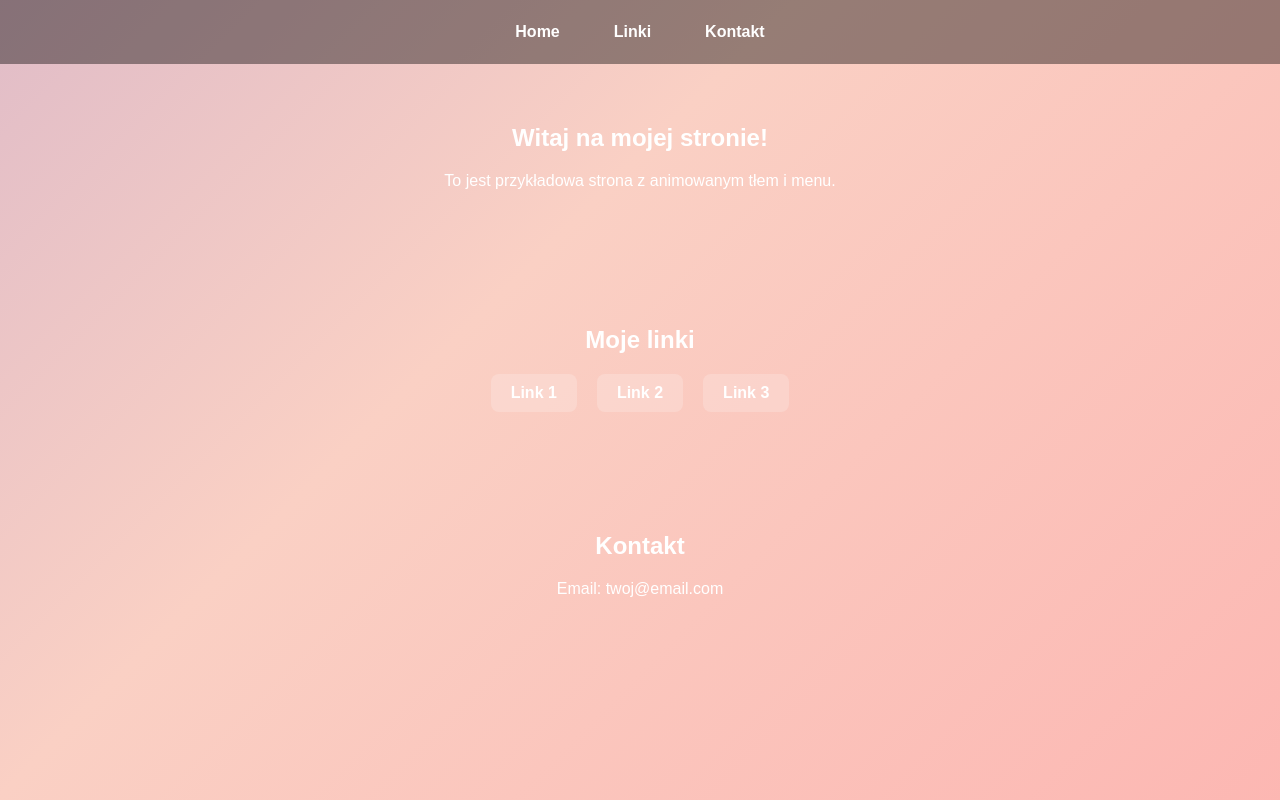
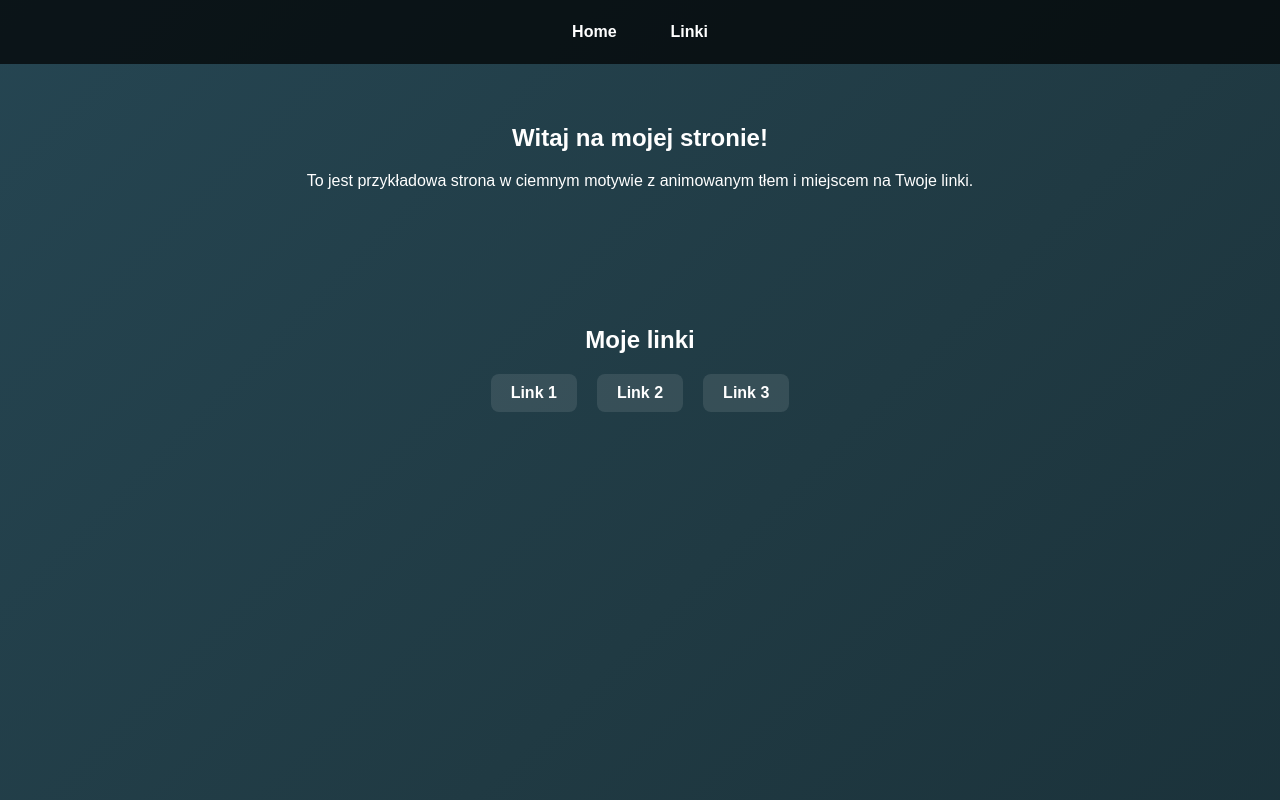
Before and after one commit to Darriox/darriox.github.io, a plain HTML site: page index.html in a window 1280 px wide. Drawn offline with Linux system fonts and the light colour scheme.

Commit message:
Update index.html

```diff
--- a/index.html
+++ b/index.html
@@ -3,7 +3,7 @@
 <head>
     <meta charset="UTF-8">
     <meta name="viewport" content="width=device-width, initial-scale=1.0">
-    <title>Moja Animowana Strona</title>
+    <title>Darriox.github.io</title>
     <style>
         html, body {
             height: 100%;
@@ -16,6 +16,7 @@
             display: flex;
             flex-direction: column;
             color: white;
+            background-color: #121212;
         }
 
         /* Animowane tło */
@@ -26,9 +27,9 @@
             left: 0;
             width: 100%;
             height: 100%;
-            background: linear-gradient(-45deg, #ff9a9e, #fad0c4, #a18cd1, #fbc2eb);
+            background: linear-gradient(-45deg, #0f2027, #203a43, #2c5364, #121212);
             background-size: 400% 400%;
-            animation: gradientBG 15s ease infinite;
+            animation: gradientBG 20s ease infinite;
             z-index: -1;
         }
 
@@ -39,7 +40,7 @@
         }
 
         nav {
-            background-color: rgba(0,0,0,0.4);
+            background-color: rgba(0,0,0,0.7);
             padding: 15px;
             display: flex;
             justify-content: center;
@@ -58,7 +59,7 @@
         }
 
         nav a:hover {
-            background-color: rgba(255,255,255,0.2);
+            background-color: rgba(255,255,255,0.1);
         }
 
         section {
@@ -75,10 +76,11 @@
             justify-content: center;
             gap: 20px;
             margin-top: 20px;
+            flex-wrap: wrap;
         }
 
         .links a {
-            background-color: rgba(255,255,255,0.2);
+            background-color: rgba(255,255,255,0.1);
             padding: 10px 20px;
             border-radius: 8px;
             color: white;
@@ -88,9 +90,8 @@
         }
 
         .links a:hover {
-            background-color: rgba(255,255,255,0.4);
+            background-color: rgba(255,255,255,0.2);
         }
-
     </style>
 </head>
 <body>
@@ -98,12 +99,11 @@
     <nav>
         <a href="#home">Home</a>
         <a href="#links">Linki</a>
-        <a href="#contact">Kontakt</a>
     </nav>
 
     <section id="home">
         <h1>Witaj na mojej stronie!</h1>
-        <p>To jest przykładowa strona z animowanym tłem i menu.</p>
+        <p>To jest przykładowa strona w ciemnym motywie z animowanym tłem i miejscem na Twoje linki.</p>
     </section>
 
     <section id="links">
@@ -115,10 +115,5 @@
         </div>
     </section>
 
-    <section id="contact">
-        <h2>Kontakt</h2>
-        <p>Email: twoj@email.com</p>
-    </section>
-
 </body>
 </html>
```
